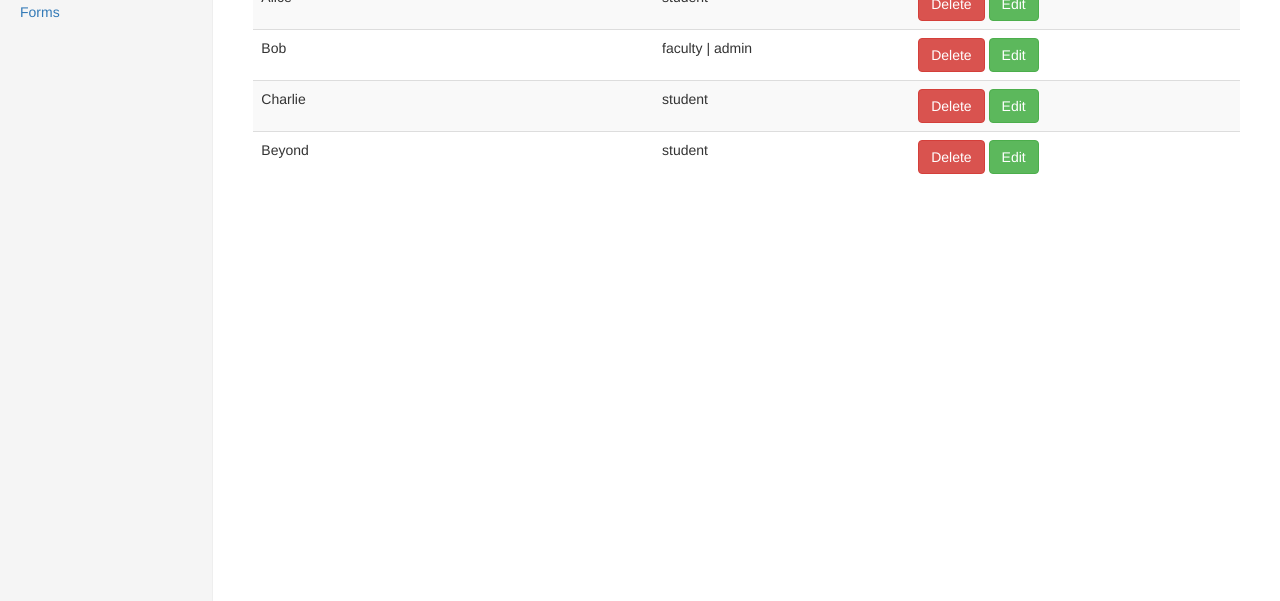
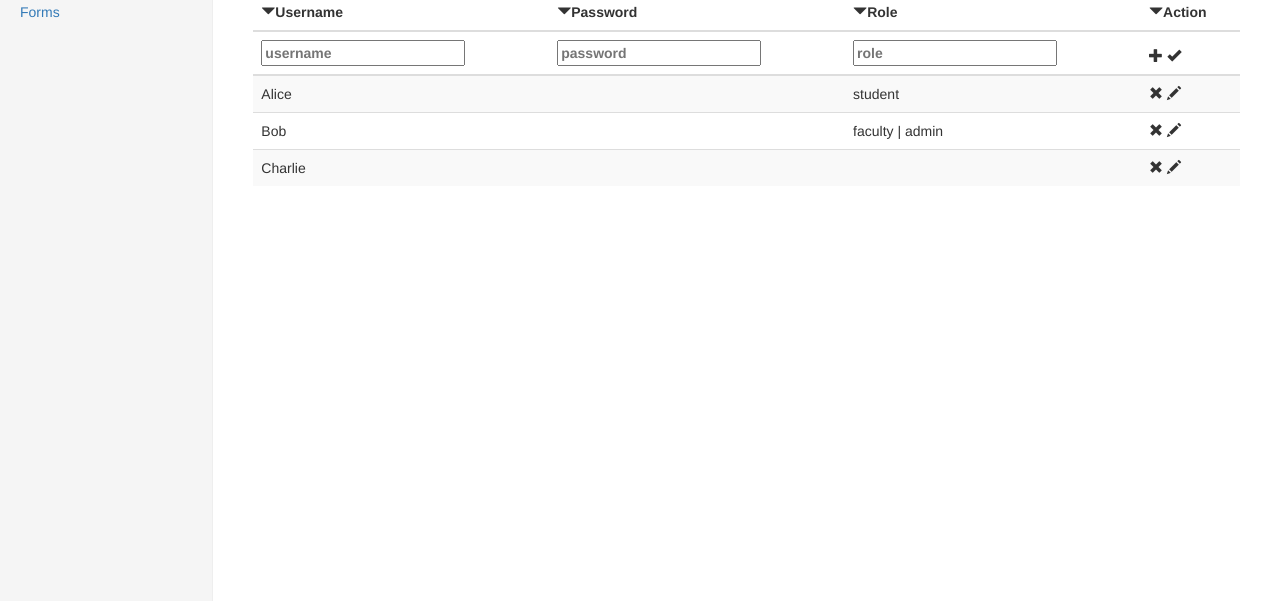
Before and after one commit to NingLuo/webdev, a website: page public/assignment/admin.html in a window 1280 px wide. Shown: the part 199-800 px from the top of the page. Drawn offline with nearby package versions, Linux system fonts and the light colour scheme.

Commit message:
adjusted admin page

```diff
--- a/public/assignment/admin.html
+++ b/public/assignment/admin.html
@@ -60,15 +60,25 @@
         </div>
         <div class="col-sm-9 col-sm-offset-3 col-md-10 col-md-offset-2 main">
             <h1>Admin</h1>
+            <h2>Users</h2>
 
             <div class="table-responsive">
                 <table class="table table-striped">
                     <thead>
                         <tr>
-                            <th>Username</th>
-                            <th>Password</th>
-                            <th>Role</th>
-                            <th>Action</th>
+                            <th><span class="glyphicon glyphicon glyphicon-triangle-bottom" aria-hidden="true"></span>Username</th>
+                            <th><span class="glyphicon glyphicon glyphicon-triangle-bottom" aria-hidden="true"></span>Password</th>
+                            <th><span class="glyphicon glyphicon glyphicon-triangle-bottom" aria-hidden="true"></span>Role</th>
+                            <th><span class="glyphicon glyphicon glyphicon-triangle-bottom" aria-hidden="true"></span>Action</th>
+                        </tr>
+                        <tr>
+                            <th><input type="text" placeholder="username"></th>
+                            <th><input type="text" placeholder="password"></th>
+                            <th><input type="text" placeholder="role"></th>
+                            <th>
+                                <span class="glyphicon glyphicon glyphicon-plus" aria-hidden="true"></span>
+                                <span class="glyphicon glyphicon glyphicon-ok" aria-hidden="true"></span>
+                            </th>
                         </tr>
                     </thead>
                     <tbody>
@@ -77,8 +87,8 @@
                             <td>&nbsp;</td>
                             <td>student</td>
                             <td>
-                                <button class="btn btn-danger">Delete</button>
-                                <button class="btn btn-success">Edit</button>
+                                <span class="glyphicon glyphicon-remove" aria-hidden="true"></span>
+                                <span class="glyphicon glyphicon-pencil" aria-hidden="true"></span>
                             </td>
                         </tr>
                         <tr>
@@ -86,26 +96,17 @@
                             <td>&nbsp;</td>
                             <td>faculty | admin</td>
                             <td>
-                                <button class="btn btn-danger">Delete</button>
-                                <button class="btn btn-success">Edit</button>
+                                <span class="glyphicon glyphicon-remove" aria-hidden="true"></span>
+                                <span class="glyphicon glyphicon-pencil" aria-hidden="true"></span>
                             </td>
                         </tr>
                         <tr>
                             <td>Charlie</td>
                             <td>&nbsp;</td>
-                            <td>student</td>
+                            <td>&nbsp;</td>
                             <td>
-                                <button class="btn btn-danger">Delete</button>
-                                <button class="btn btn-success">Edit</button>
-                            </td>
-                        </tr>
-                        <tr>
-                            <td>Beyond</td>
-                            <td>&nbsp;</td>
-                            <td>student</td>
-                            <td>
-                                <button class="btn btn-danger">Delete</button>
-                                <button class="btn btn-success">Edit</button>
+                                <span class="glyphicon glyphicon-remove" aria-hidden="true"></span>
+                                <span class="glyphicon glyphicon-pencil" aria-hidden="true"></span>
                             </td>
                         </tr>
                     </tbody>
```
Also changed, not shown: public/assignment/login.html (+1 -1 lines), public/assignment/profile.html (+1 -1 lines).
